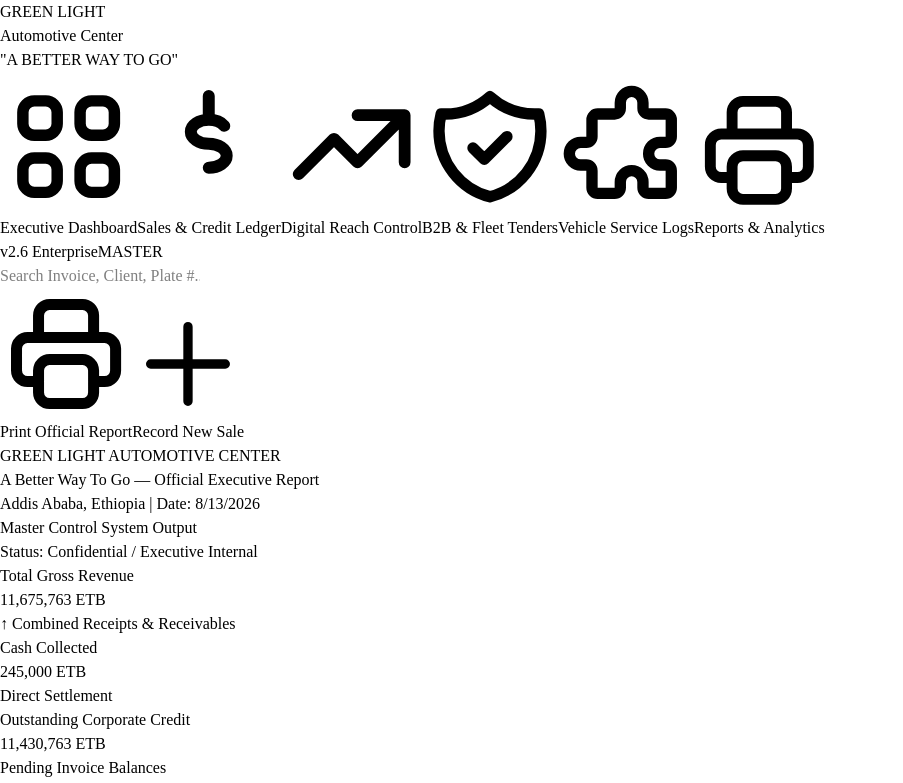
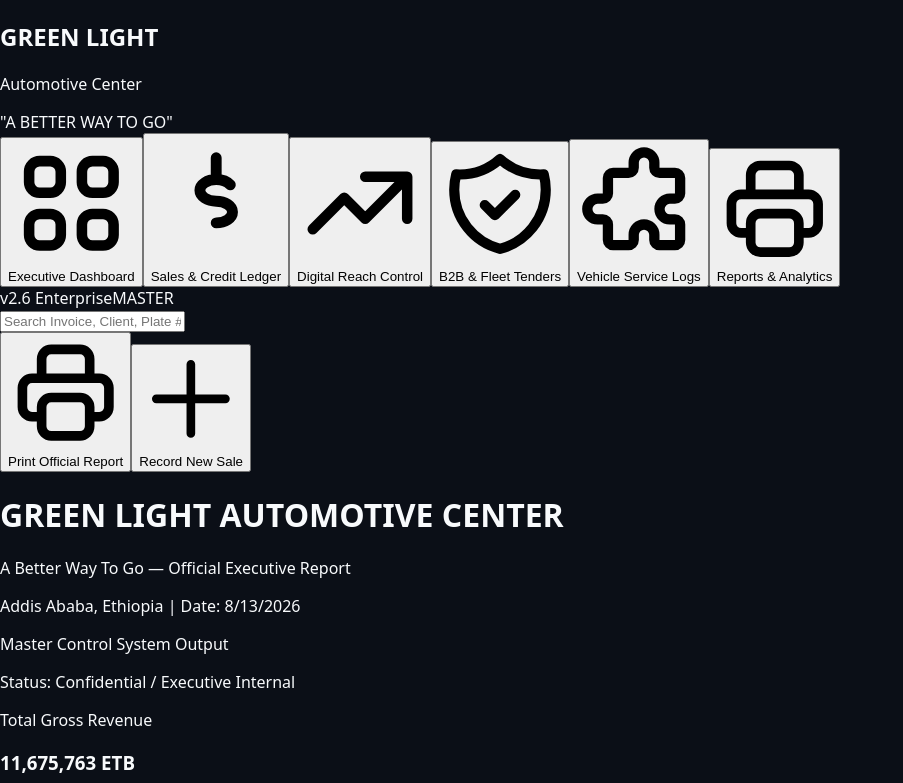
Before and after one commit to dawit1377-code/greenlight-automotive-master-control, a React (Vite) app: page / in a window 1280 px wide. Shown: the top 783 px of the page, without its empty margins (0-903 px from the left). Built offline with nearby package versions, Linux system fonts and the light colour scheme.

Commit message:
Update index.css

```diff
--- a/src/index.css
+++ b/src/index.css
@@ -1,25 +1,28 @@
-@import "tailwindcss";
+@tailwind base;
+@tailwind components;
+@tailwind utilities;
 
-@layer base {
-  body {
-    @apply bg-slate-950 text-slate-100 font-sans antialiased selection:bg-emerald-500 selection:text-white;
-    margin: 0;
-    padding: 0;
-  }
+body {
+  margin: 0;
+  padding: 0;
+  background-color: #0B0F17;
+  color: #f8fafc;
+  font-family: system-ui, -apple-system, BlinkMacSystemFont, 'Segoe UI', Roboto, Oxygen, Ubuntu, Cantarell, sans-serif;
+  -webkit-font-smoothing: antialiased;
 }
 
-/* Scrollbar styling for enterprise UI */
+/* Custom Scrollbar */
 ::-webkit-scrollbar {
   width: 6px;
   height: 6px;
 }
 ::-webkit-scrollbar-track {
-  background: #0f172a;
+  background: #0b0f17;
 }
 ::-webkit-scrollbar-thumb {
-  background: #334155;
+  background: #1e293b;
   border-radius: 3px;
 }
 ::-webkit-scrollbar-thumb:hover {
-  background: #475569;
+  background: #334155;
 }
```
